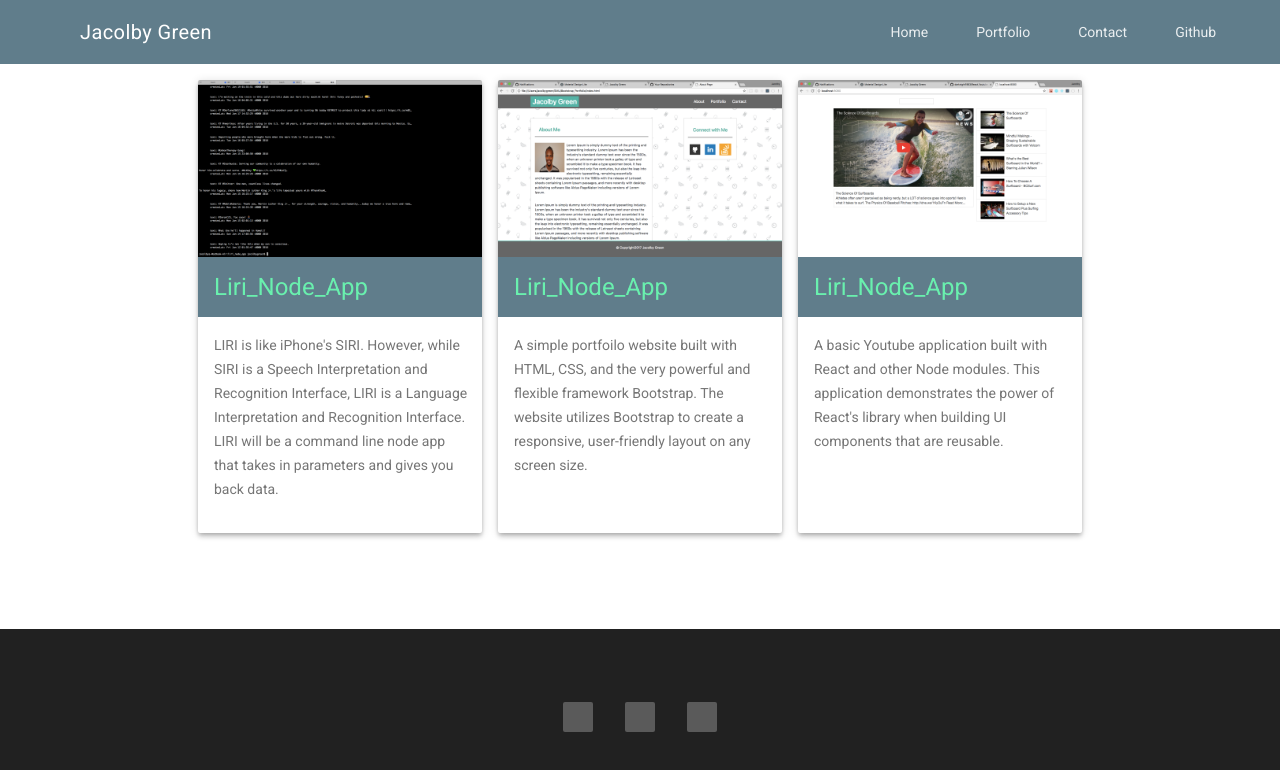
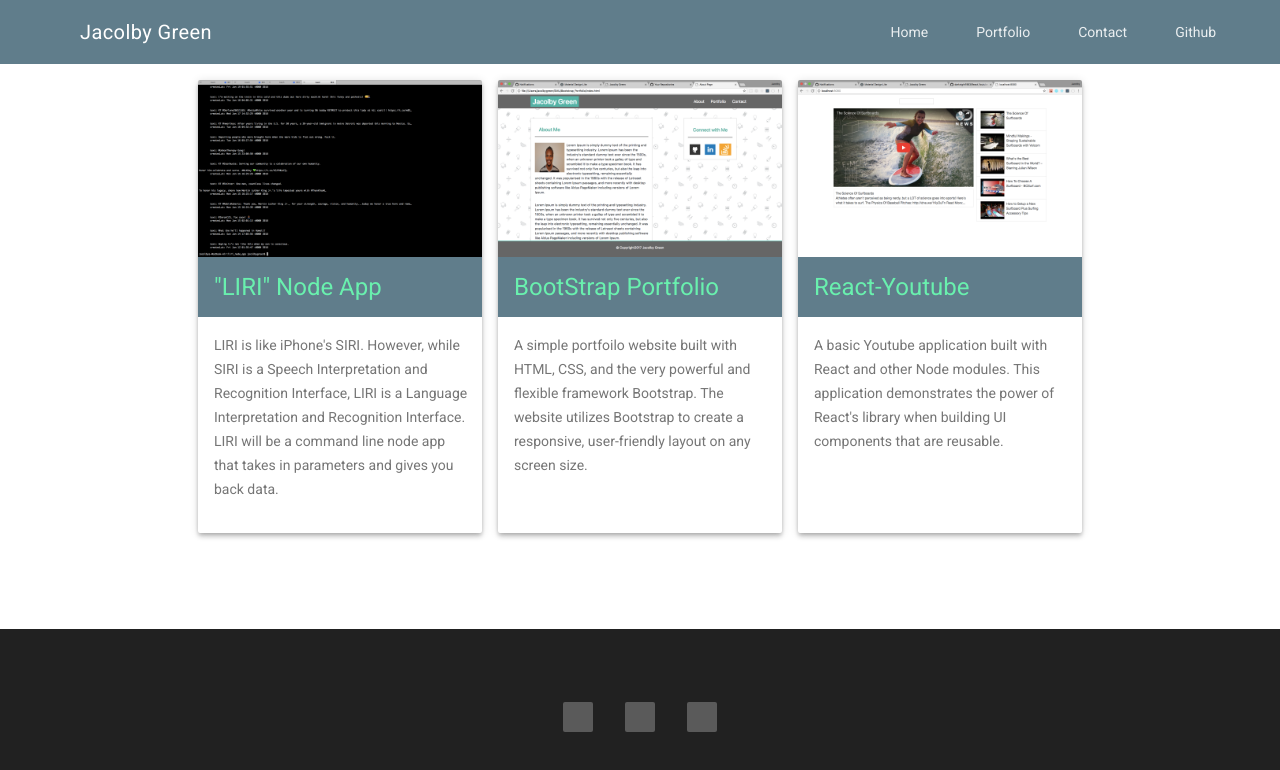
Before and after one commit to darknight1983/react_proPortfolio, a React (Create React App) app: page /portfolio in a window 1280 px wide. Shown: the top 770 px of the page. Built offline with nearby package versions, Linux system fonts and the light colour scheme; grey boxes are pictures that could not be loaded.

Commit message:
added new property on portfolio state to pass a prop to card component

```diff
--- a/src/Portfolio.js
+++ b/src/Portfolio.js
@@ -12,6 +12,8 @@ class Portfolio extends Component {
 
     this.state = {
       projects: [{
+        key: 1,
+        title: '"LIRI" Node App',
         screenShot: liriScreenShot,
         alt: 'liri_app_screen_shot',
         link: 'https://github.com/darknight1983/liri_node_app',
@@ -20,6 +22,8 @@ class Portfolio extends Component {
                  Interpretation and Recognition Interface. LIRI will be a command
                  line node app that takes in parameters and gives you back data.`
       },{
+        key: 2,
+        title: 'BootStrap Portfolio',
         screenShot: BootStrapPortfolio,
         alt: 'Bootstrap-Portfolio',
         link: 'https://github.com/darknight1983/bootstrap_portfolio',
@@ -28,6 +32,8 @@ class Portfolio extends Component {
                   Bootstrap to create a responsive, user-friendly layout on any
                   screen size.`
       },{
+        key: 3,
+        title: 'React-Youtube',
          screenShot: ReactYoutubeShot,
          alt: 'Youtube Clone built with React',
          link: 'https://github.com/darknight1983/React_Youtube_searchSite',
@@ -44,7 +50,9 @@ class Portfolio extends Component {
           <ProjectCard screenShot={project.screenShot}
                         link={project.link}
                         alt={project.alt}
-                        description={project.description}/>
+                        description={project.description}
+                        title={project.title}
+                        key={project.key}/>
         )}
       </div>
     )
--- a/src/Project-card.js
+++ b/src/Project-card.js
@@ -16,7 +16,7 @@ class ProjectCard extends Component {
           <img src={this.props.screenShot} alt={this.props.alt}/>
         </div>
         <div className="project-name mdl-card__title mdl-color--primary">
-          <h2 className="mdl-card__title-text"><a href={this.props.link}>Liri_Node_App</a></h2>
+          <h2 className="mdl-card__title-text"><a href={this.props.link}>{this.props.title}</a></h2>
         </div>
         <div className="mdl-card__supporting-text">
           <p>
```
Also changed, not shown: firebase.json.
